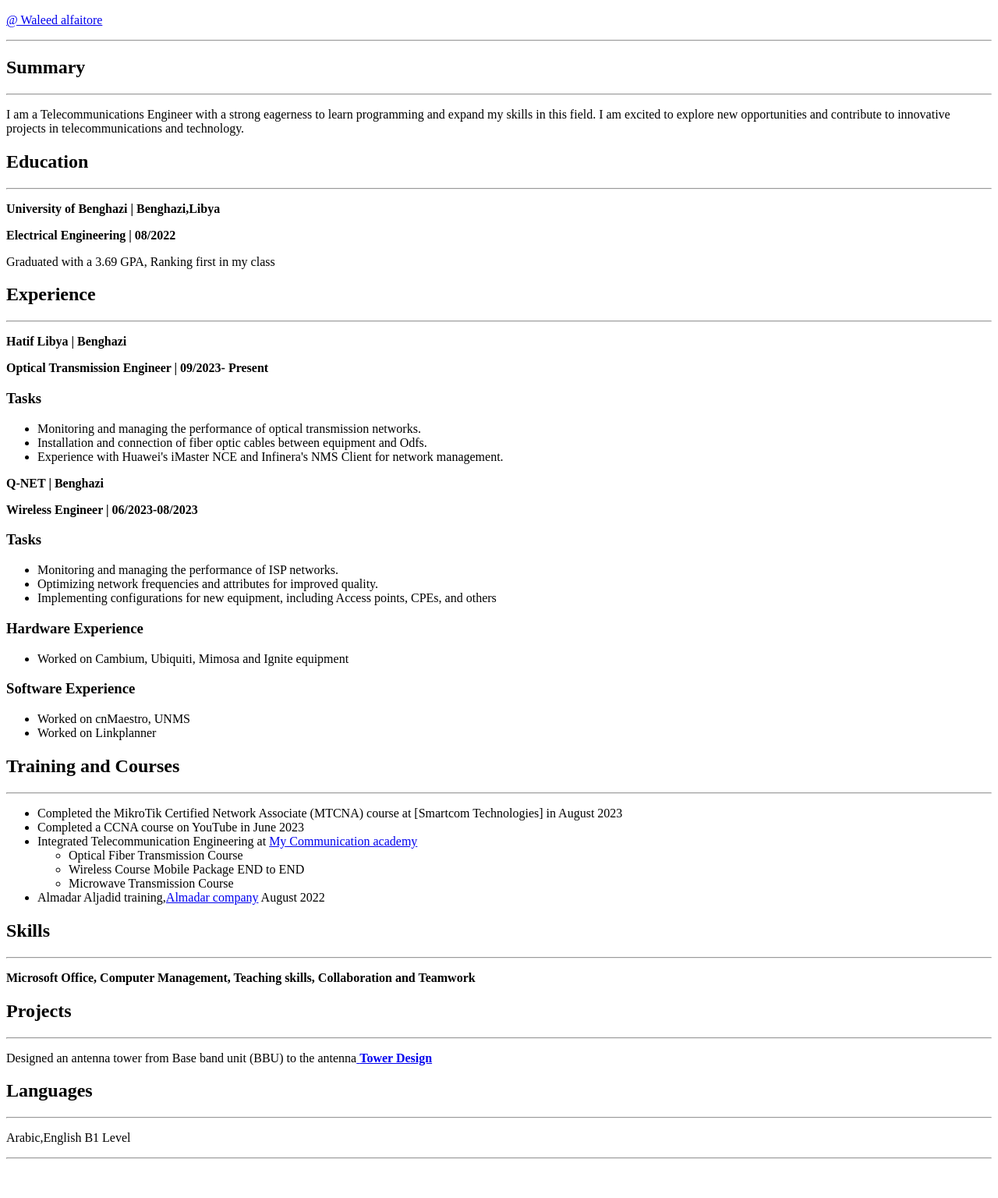
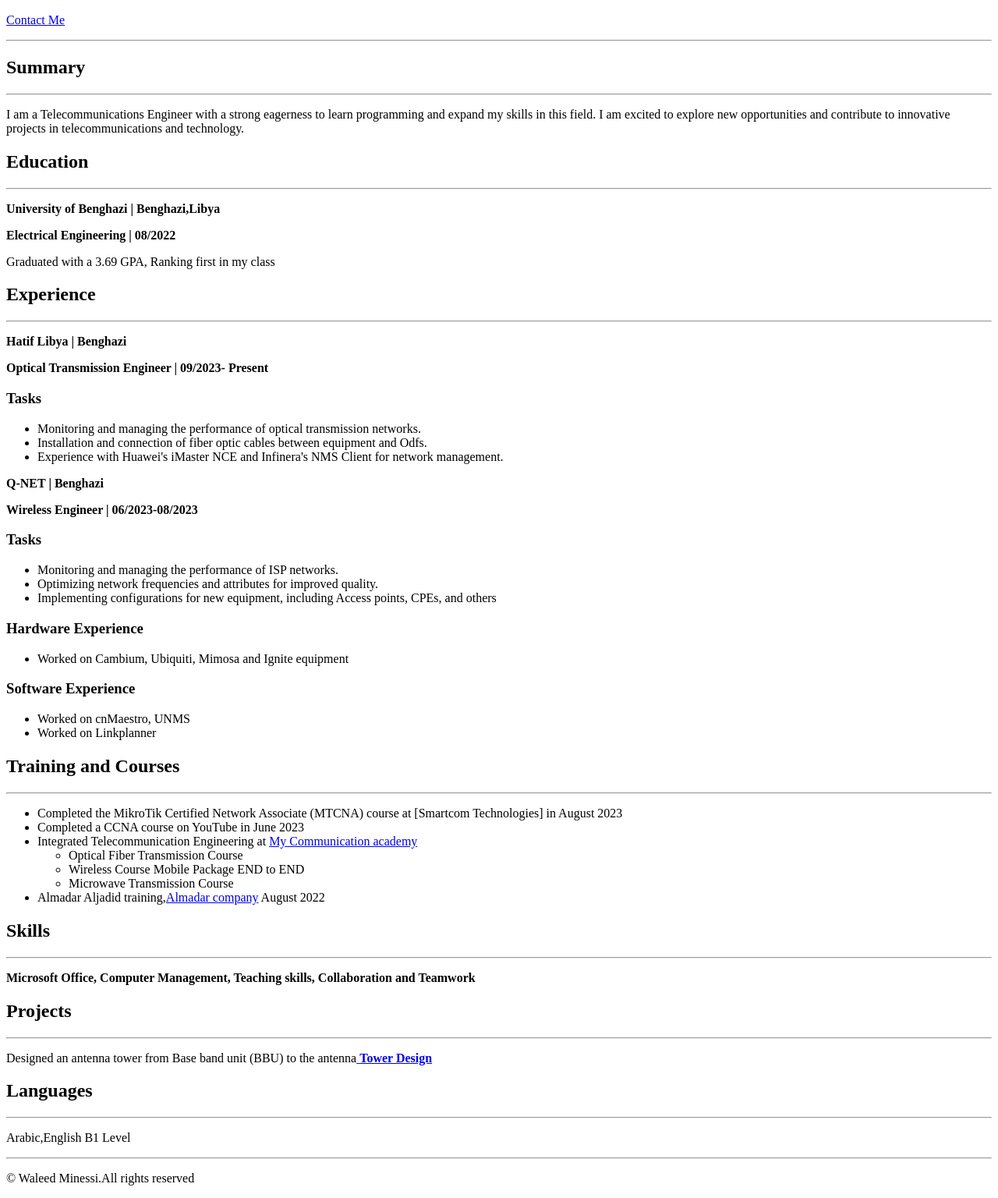
Before and after one commit to Waleed207AL/html-portfolio, a plain HTML site: page Resume index.html in a window 1280 px wide. Shown: the part 99-1635 px from the top of the page at 78% size. Before the commit the page ends 1593 px from the top, so only its background shows below. Drawn offline with Linux system fonts and the light colour scheme.

Commit message:
Add files via upload

```diff
--- a/Resume index.html
+++ b/Resume index.html
@@ -5,8 +5,8 @@
     <title>My Resume</title>
 </head>
 <body>
-    <h1>Waleed Mineesi</h1> <img src="./WaleedMinesi.png.jpg " height="200" />
-    <p><a href="./Contact.html"><footer>@ Waleed alfaitore</footer></a></p>
+    <h1>Waleed Mineesi</h1> <img src="./WaleedMinesi.png.jpg " height="170" />
+    <p><a href="./Contact.html">Contact Me</a></p>
     <hr />
     <h2>Summary</h2>
     <hr />
@@ -67,6 +67,7 @@
         <hr />
         <p>Arabic,English B1 Level</p>
         <hr />
+        <footer><p>© Waleed Minessi.All rights reserved</p></footer>
 
 
 
```
